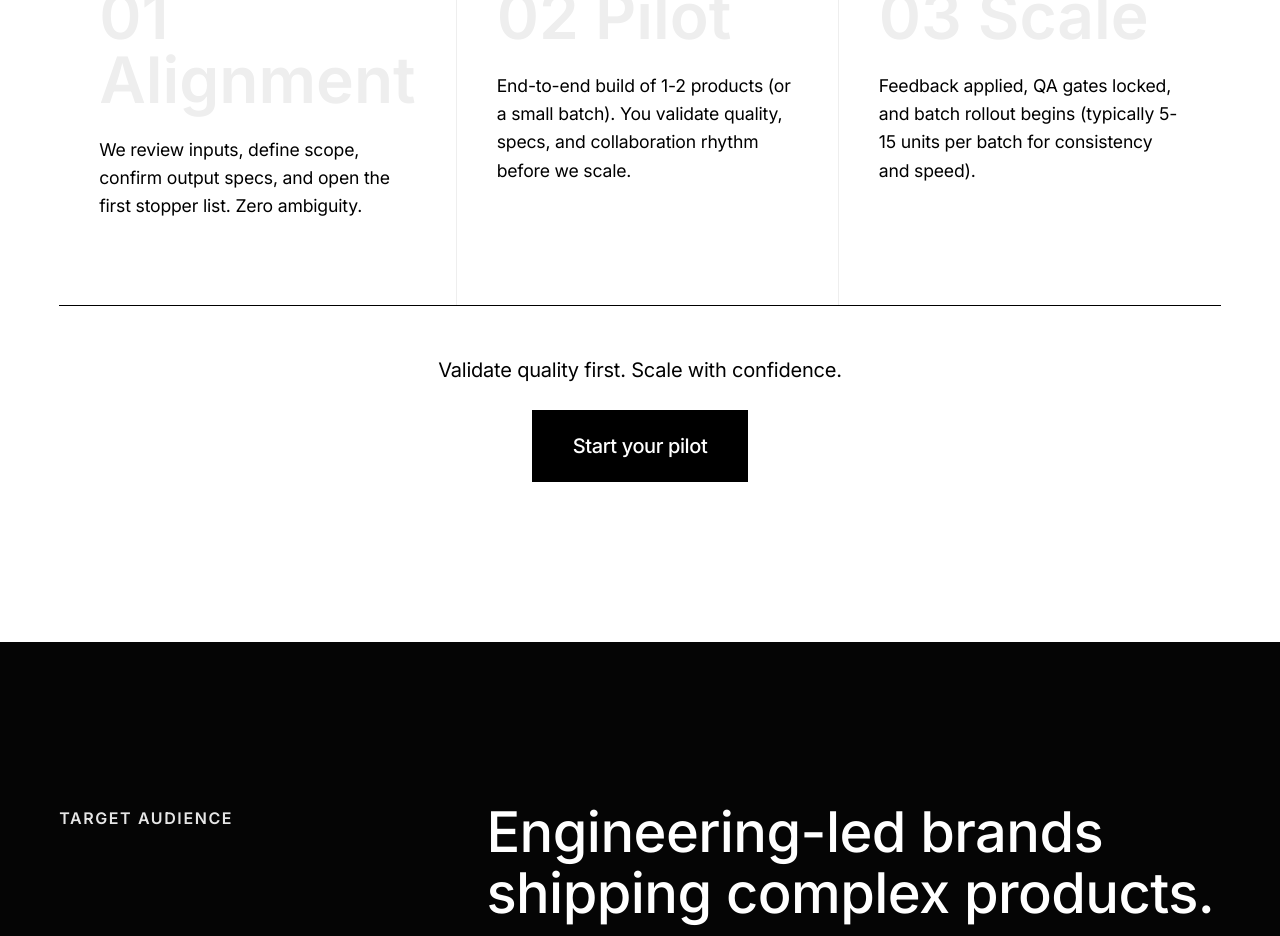
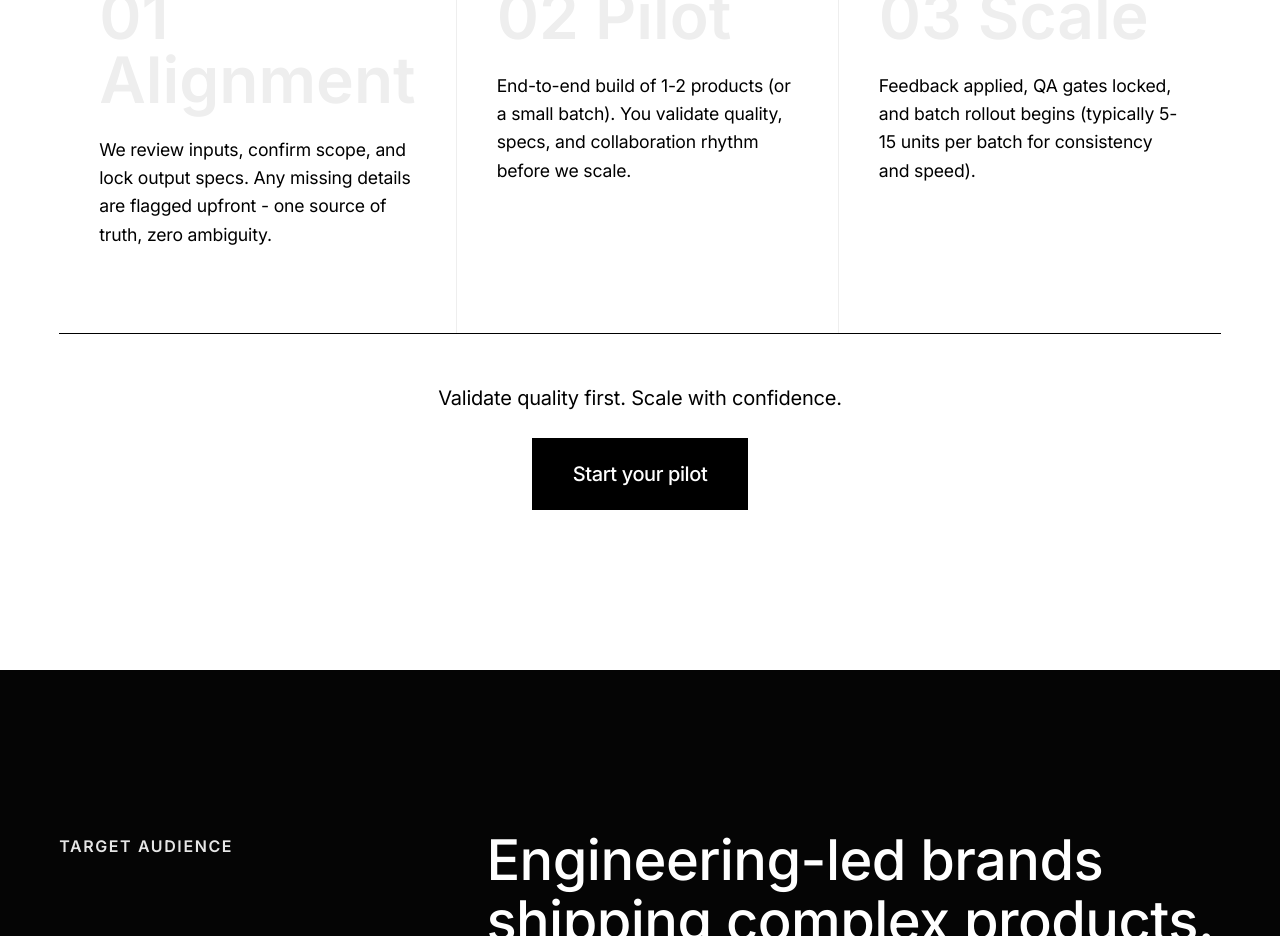
Before and after one commit to Av24Bd/cloudlystudio, a React (Vite) app: page / in a window 1280 px wide. Shown: the part 5300-6236 px from the top of the page. Built offline with nearby package versions, Linux system fonts and the light colour scheme; no server answers.

Commit message:
Content Update: Refined Alignment step text in Home page

```diff
--- a/src/pages/Home.tsx
+++ b/src/pages/Home.tsx
@@ -187,7 +187,7 @@ export default function Home() {
                         <div className="steps-grid" style={{ gridTemplateColumns: 'repeat(3, 1fr)' }}>
                             <div className="step">
                                 <span className="step-label">01 Alignment</span>
-                                <p>We review inputs, define scope, confirm output specs, and open the first stopper list. Zero ambiguity.</p>
+                                <p>We review inputs, confirm scope, and lock output specs. Any missing details are flagged upfront - one source of truth, zero ambiguity.</p>
                             </div>
                             <div className="step">
                                 <span className="step-label">02 Pilot</span>
```
